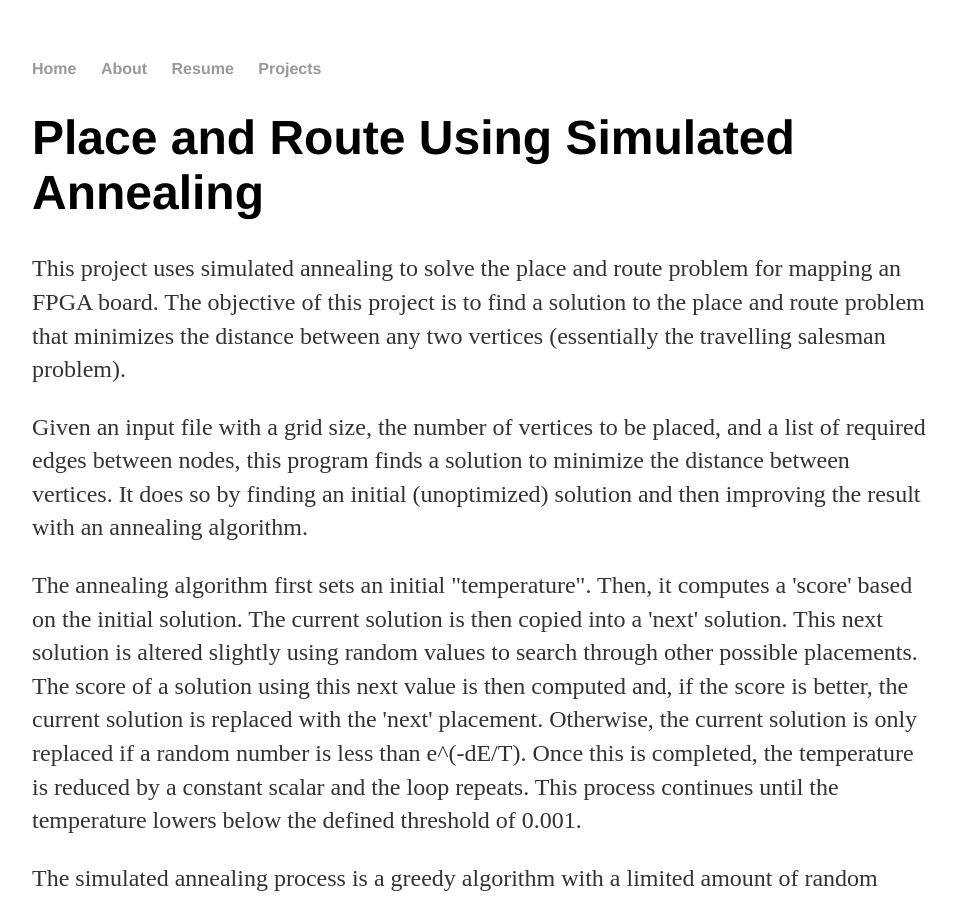
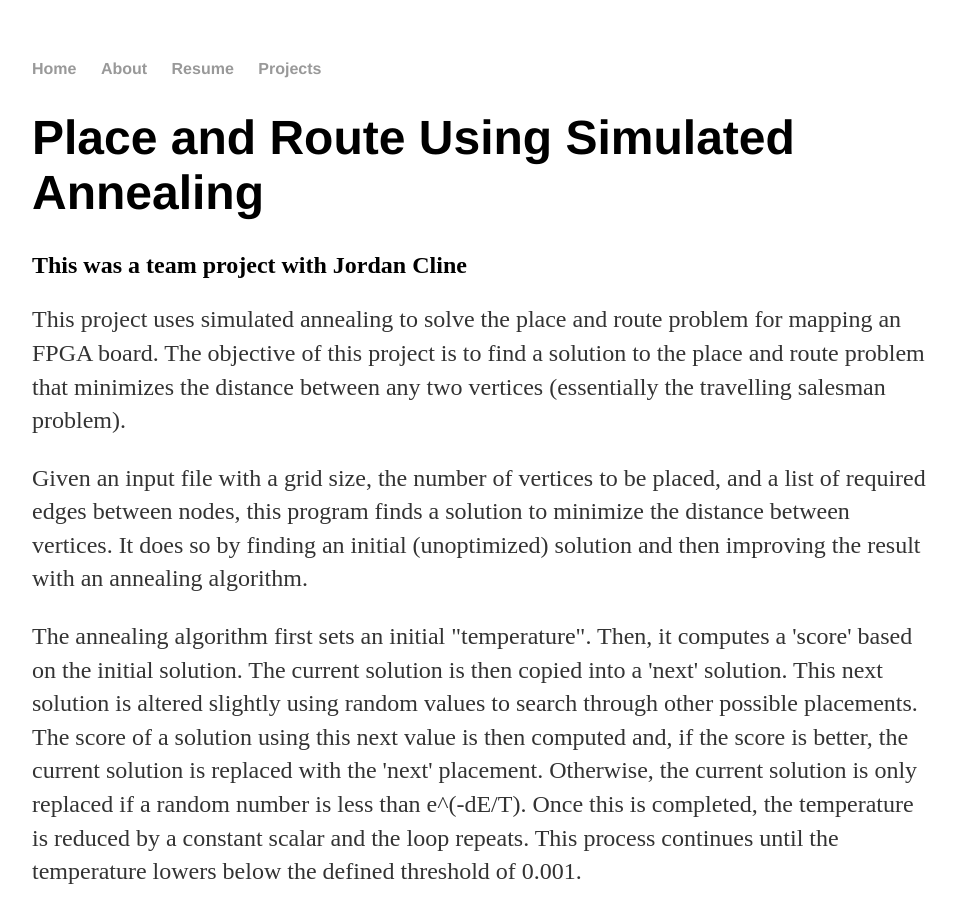
Before and after one commit to jensenjesseh/jensenjesseh.github.io, a Jekyll site: the page built from simulated_annealing/index.html, in a window 1280 px wide and 900 px high. Shown: the whole window, without its empty margins (160-1116 px from the left). Built offline with Jekyll 4.4.1, drawn with Linux system fonts in a browser that asks for light colours.

Commit message:
Update index.html

```diff
--- a/simulated_annealing/index.html
+++ b/simulated_annealing/index.html
@@ -5,6 +5,7 @@ title: 'Simulated Annealing'
 
  <div class="projectList">
       <h1>Place and Route Using Simulated Annealing</h1>
+      <h2>This was a team project with Jordan Cline</h2>
       <p>This project uses simulated annealing to solve the place and route problem for mapping an FPGA board. The objective of this project is to find a solution to the place and route problem that minimizes the distance between any two vertices (essentially the travelling salesman problem).</p>
       <p>Given an input file with a grid size, the number of vertices to be placed, and a list of required edges between nodes, this program finds a solution to minimize the distance between vertices. It does so by finding an initial (unoptimized) solution and then improving the result with an annealing algorithm.</p>
       <p>The annealing algorithm first sets an initial "temperature". Then, it computes a 'score' based on the initial solution. The current solution is then copied into a 'next' solution. This next solution is altered slightly using random values to search through other possible placements. The score of a solution using this next value is then computed and, if the score is better, the current solution is replaced with the 'next' placement. Otherwise, the current solution is only replaced if a random number is less than e^(-dE/T). Once this is completed, the temperature is reduced by a constant scalar and the loop repeats. This process continues until the temperature lowers below the defined threshold of 0.001. </p>
```
